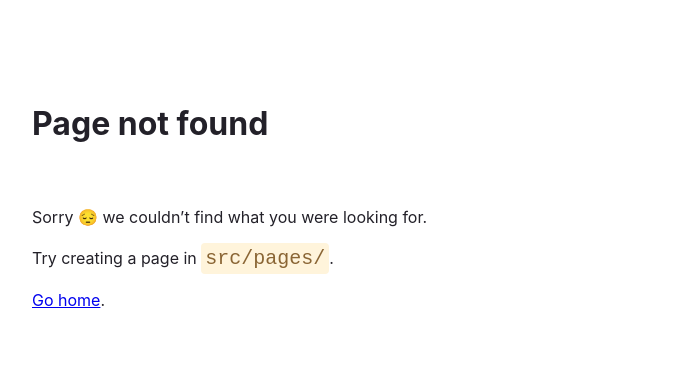
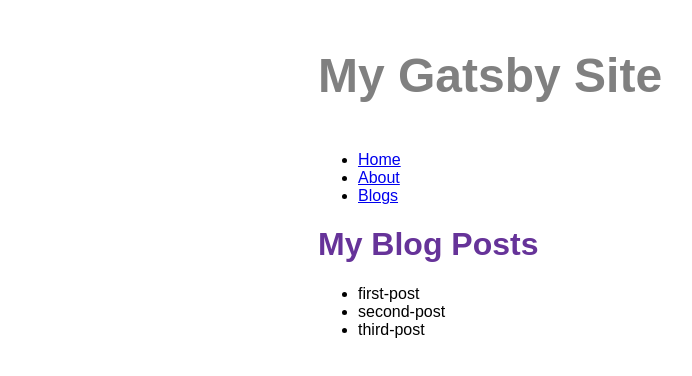
Before and after one commit to tenxdevelopers/gatsby-site, a Gatsby site: page /blog in a window 1280 px wide. Before the commit this address had no page. Shown: the whole page, without its empty margins (72-764 px from the left). Built offline with nearby package versions, Linux system fonts and the light colour scheme; Gatsby itself is replaced by a stand-in of ours.

Commit message:
render blog posts from graphql

```diff
--- a/gatsby-config.js
+++ b/gatsby-config.js
@@ -11,10 +11,10 @@
     {
       resolve: "gatsby-source-filesystem",
       options: {
-        name: "images",
-        path: "./src/images/",
+        name: "blog",
+        path: `${__dirname}/blog`,
       },
-      __key: "images",
+      __key: "blogs",
     },
   ],
 };
--- a/src/components/layout.js
+++ b/src/components/layout.js
@@ -1,16 +1,29 @@
 import * as React from 'react'
 
-import { Link } from 'gatsby'
-import { container, heading, navLinks, navLinkItem, navLinkText } from './layout.module.css'
+import { Link, useStaticQuery, graphql } from 'gatsby'
+import { container, heading, navLinks, navLinkItem, navLinkText, siteTitle } from './layout.module.css'
 
 const Layout = ({ pageTitle, children }) => {
+
+    const data = useStaticQuery(graphql `
+        query MyQuery {
+            site {
+                siteMetadata {
+                    title
+                }
+            }
+        }
+    `)
+
     return (
         <div className={container}>
-            <title>{pageTitle}</title>
+            <title>{pageTitle} | { data.site.siteMetadata.title }</title>
+            <header className={siteTitle}> { data.site.siteMetadata.title } </header>
             <nav>
                 <ul className={navLinks}>
                     <li className={navLinkItem}><Link to='/' className={navLinkText}>Home</Link></li>
                     <li className={navLinkItem}><Link to='/about' className={navLinkText}>About</Link></li>
+                    <li className={navLinkItem}><Link to='/blog' className={navLinkText}>Blogs</Link></li>
                 </ul>
             </nav>
             <main>
--- a/src/components/layout.module.css
+++ b/src/components/layout.module.css
@@ -21,3 +21,10 @@
 .nav-link-text {
     color: black;
 }
+
+.siteTitle {
+    font-size: 3rem;
+    color: gray;
+    font-weight: 700;
+    margin: 3rem 0;
+}
--- /dev/null
+++ b/src/pages/blog.js
@@ -0,0 +1,35 @@
+import * as React from 'react'
+
+import { graphql } from 'gatsby'
+
+import Layout from '../components/layout'
+
+const BlogPage = ({data}) => {
+    return (
+        <Layout pageTitle="My Blog Posts">
+            <ul>
+                {
+                    data.allFile.nodes.map((node, idx) => {
+                        return (
+                            <li key={idx}>
+                                {node.name}
+                            </li>
+                        )
+                    })
+                }
+            </ul>
+        </Layout>
+    )
+}
+
+export const query = graphql `
+query {
+    allFile {
+      nodes {
+        name
+      }
+    }
+  }
+`
+
+export default BlogPage
```
Also changed, not shown: blog/first-post.mdx (added), blog/second-post.mdx (added), blog/third-post.mdx (added).
